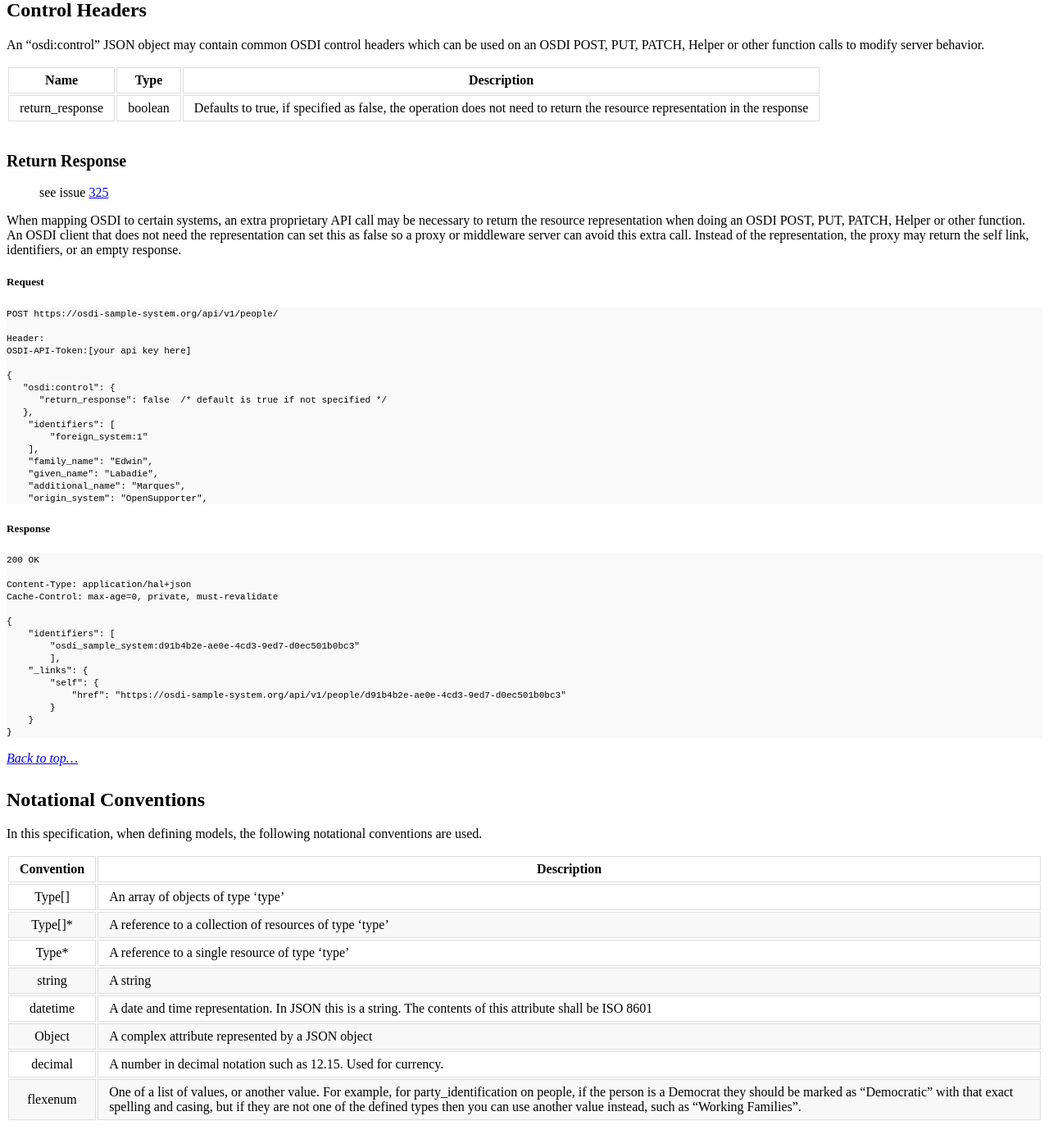
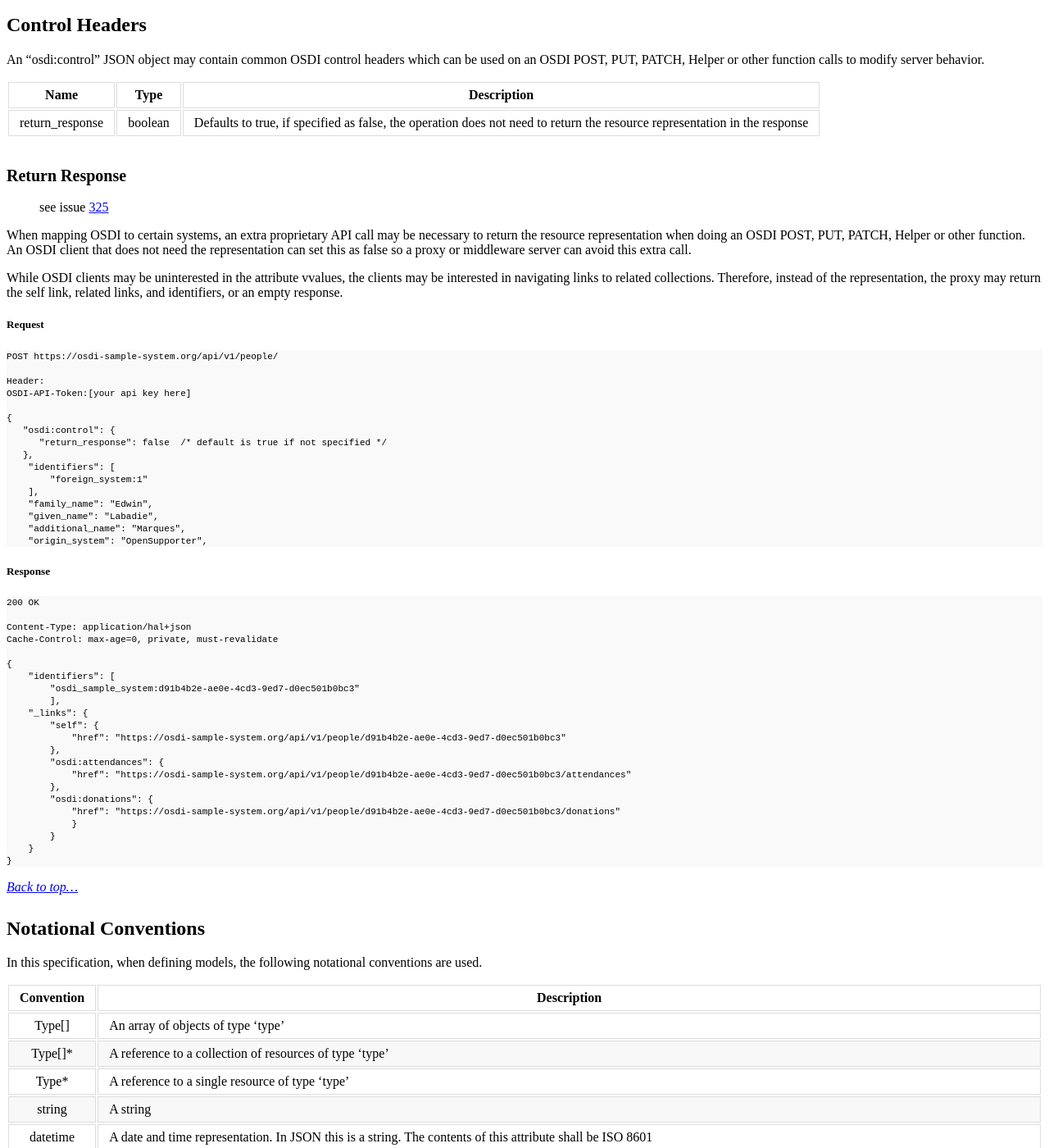
Before and after one commit to opensupporter/osdi-docs, a Jekyll site: the page built from README.md, in a window 1280 px wide and 1400 px high, scrolled down 10536 px. Shown: the whole window at 82% size. Built offline with Jekyll 4.4.1, drawn with Linux system fonts in a browser that asks for light colours; a style sheet for code colours, icons or effects is not loaded; some of the changed text lies outside the part shown.

Commit message:
return response clarify inclusion of links in non-response (#334)
Approved CMTE 4/16/19

```diff
--- a/_includes/control_headers_readme.md
+++ b/_includes/control_headers_readme.md
@@ -2,7 +2,9 @@
 
 > see issue [325](https://github.com/opensupporter/osdi-docs/issues/325)
 
-When mapping OSDI to certain systems, an extra proprietary API call may be necessary to return the resource representation when doing an OSDI POST, PUT, PATCH, Helper or other function.  An OSDI client that does not need the representation can set this as false so a proxy or middleware server can avoid this extra call.  Instead of the representation, the proxy may return the self link, identifiers, or an empty response.
+When mapping OSDI to certain systems, an extra proprietary API call may be necessary to return the resource representation when doing an OSDI POST, PUT, PATCH, Helper or other function.  An OSDI client that does not need the representation can set this as false so a proxy or middleware server can avoid this extra call.
+
+While OSDI clients may be uninterested in the attribute vvalues, the clients may be interested in navigating links to related collections.  Therefore, instead of the representation, the proxy may return the self link, related links, and identifiers, or an empty response.
 
 ##### Request
 
@@ -40,6 +42,13 @@ Cache-Control: max-age=0, private, must-revalidate
     "_links": {
         "self": {
             "href": "https://osdi-sample-system.org/api/v1/people/d91b4b2e-ae0e-4cd3-9ed7-d0ec501b0bc3"
+        },
+        "osdi:attendances": {
+            "href": "https://osdi-sample-system.org/api/v1/people/d91b4b2e-ae0e-4cd3-9ed7-d0ec501b0bc3/attendances"
+        },
+        "osdi:donations": {
+            "href": "https://osdi-sample-system.org/api/v1/people/d91b4b2e-ae0e-4cd3-9ed7-d0ec501b0bc3/donations"
+            }
         }
     }
 }
```
Also changed, not shown: README.md (+2 -1 lines).
